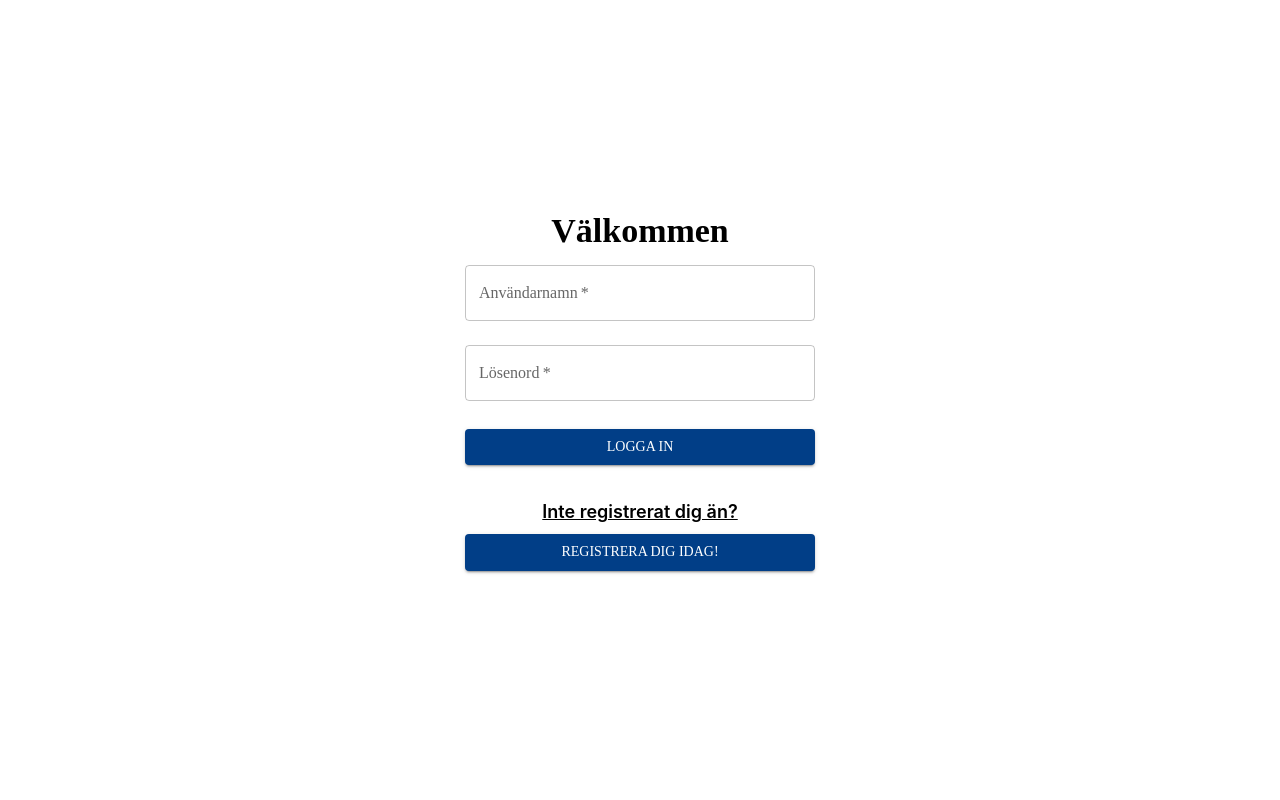
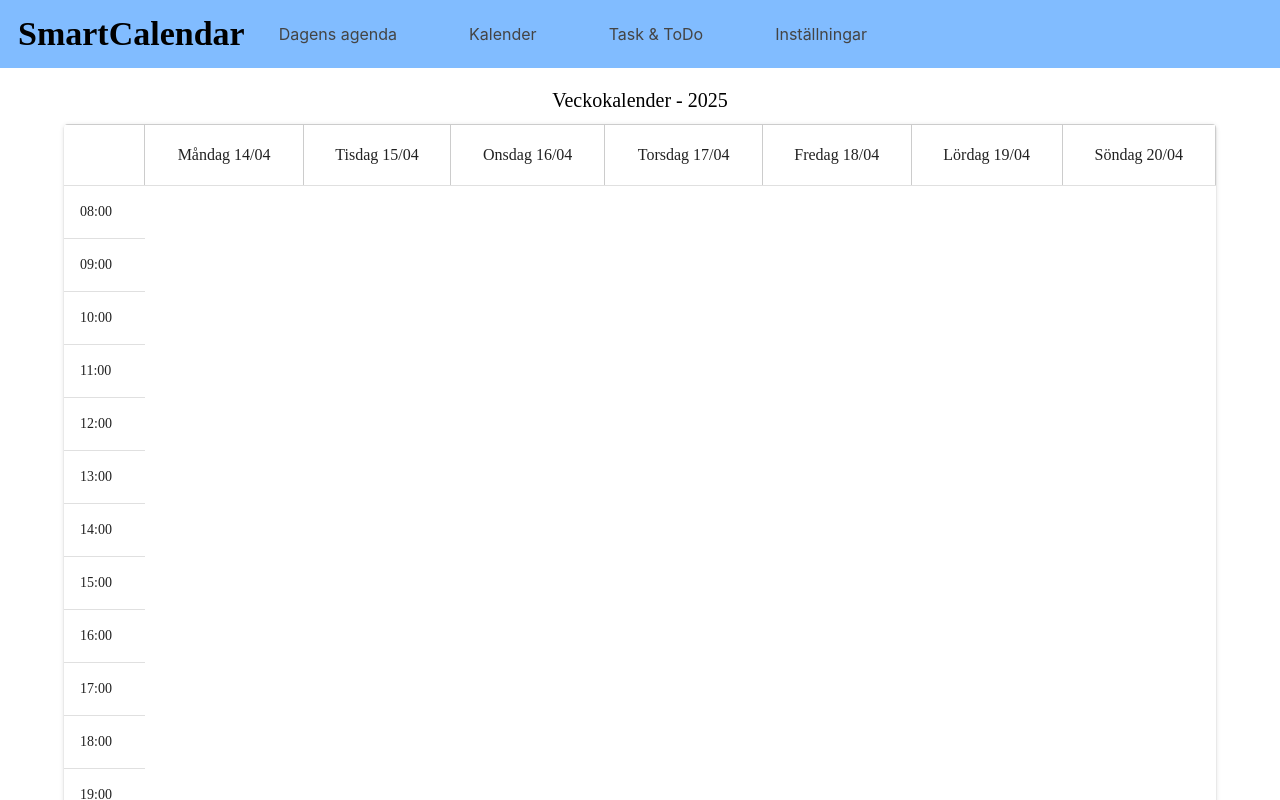
Before and after one commit to slidecart/G19SmartCalender, a React (Create React App) app in the folder frontend/: page /today in a window 1280 px wide. Before the commit this address led to /login. Shown: the top 800 px of the page. Built offline with nearby package versions, Linux system fonts and the light colour scheme.

Commit message:
Revert "Refactor context and routing for authentication support"
This reverts commit 4b766a7fa2e5f2c8e5a7d6a0791c827f700f9df4.

```diff
--- a/frontend/src/components/calendar/weeklyCalendar.jsx
+++ b/frontend/src/components/calendar/weeklyCalendar.jsx
@@ -3,7 +3,7 @@ import dayjs from "dayjs";
 import { useEffect, useState } from "react";
 import CalendarGrid from "./../calendar/calendarGrid"
 import AddActivity from "./../calendar/addActivity";
-import {fetchData} from "../../hooks/FetchData";
+import {fetchData} from "../FetchData";
 
 
 
--- a/frontend/src/hooks/AuthContext.js
+++ b/frontend/src/hooks/AuthContext.js
@@ -54,8 +54,7 @@ export const useAuth = () => {
 };
 
 export const PrivateRoute = () => {
-    const { accessToken } = useAuth();    // pull out just the token
-    return accessToken
-        ? <Outlet />
-        : <Navigate to="/login" replace />;
+    const accessToken = useAuth();
+    if (!accessToken) return <Navigate to={"/login"} />;
+    return <Outlet />;
 };
--- a/frontend/src/index.js
+++ b/frontend/src/index.js
@@ -5,7 +5,6 @@ import './index.css';
 import App from './App';
 import reportWebVitals from './reportWebVitals';
 import { createTheme, ThemeProvider } from '@mui/material/styles';
-import AuthProvider from "./hooks/AuthContext";
 
 const theme = createTheme({
   palette: {
@@ -46,11 +45,9 @@ const root = ReactDOM.createRoot(document.getElementById('root'));
 root.render(
   <React.StrictMode>
     <BrowserRouter>
-      <AuthProvider>
-        <ThemeProvider theme={theme}>
-          <App />
-        </ThemeProvider>
-      </AuthProvider>
+      <ThemeProvider theme={theme}>
+        <App />
+      </ThemeProvider>
     </BrowserRouter>
 
   </React.StrictMode>
```
Also changed, not shown: frontend/src/components/FetchData.jsx (renamed from frontend/src/hooks/FetchData.jsx).
